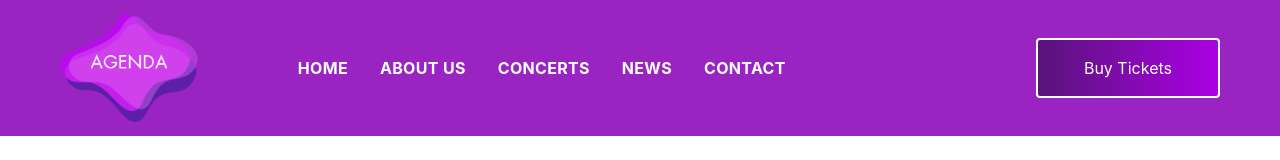
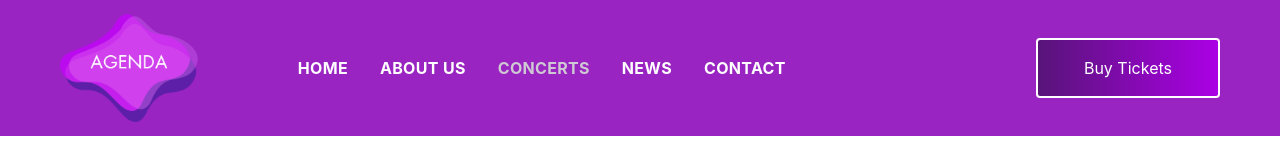
Before and after one commit to sammylood/TP2-41F, a React (Vite) app: page /liste-concerts in a window 1280 px wide. Shown: the top 160 px of the page. Built offline with nearby package versions, Linux system fonts and the light colour scheme; no server answers.

Commit message:
changement lien vers la page concerts --> liste-concerts

```diff
--- a/src/components/Concerts/Concerts.jsx
+++ b/src/components/Concerts/Concerts.jsx
@@ -7,7 +7,7 @@ function Concerts() {
 
   useEffect(()=>{
     async function fetchData(){
-        const reponse = await fetch("https://tp1-41f.onrender.com/concerts");
+        const reponse = await fetch("https://tp1-41f.onrender.com/liste-concerts");
         const listeConcerts = await reponse.json();
         setConcerts(listeConcerts);
     }
@@ -29,6 +29,7 @@ function Concerts() {
 
             <div class="row">
                {concerts.map((concert) => {
+                    console.log(concert);
                     return <CarteConcert key={concert.id}  concert={concert}/>;
                 })}
             </div>
--- a/src/components/Header/Header.jsx
+++ b/src/components/Header/Header.jsx
@@ -29,7 +29,7 @@ function Header() {
                             <ul>
                                 <li><NavLink to ={"/"}>Home</NavLink></li>
                                 <li><NavLink to ={"/"}>About us</NavLink></li>
-                                <li><NavLink to ={"/concerts"}>Concerts</NavLink></li>
+                                <li><NavLink to ={"/liste-concerts"}>Concerts</NavLink></li>
                                 <li><NavLink to ={"/"}>News</NavLink></li>
                                 <li><NavLink to ={"/"}>Contact</NavLink></li>
                             </ul>
```
Also changed, not shown: 2 other files (tests, documents, lock files or other folders).
